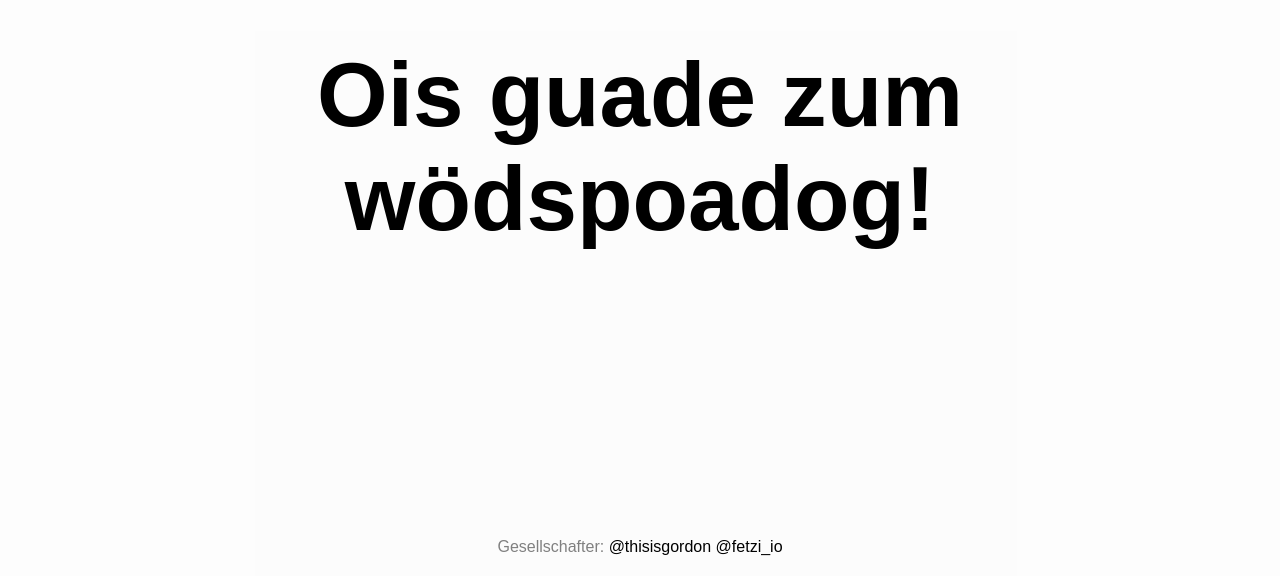
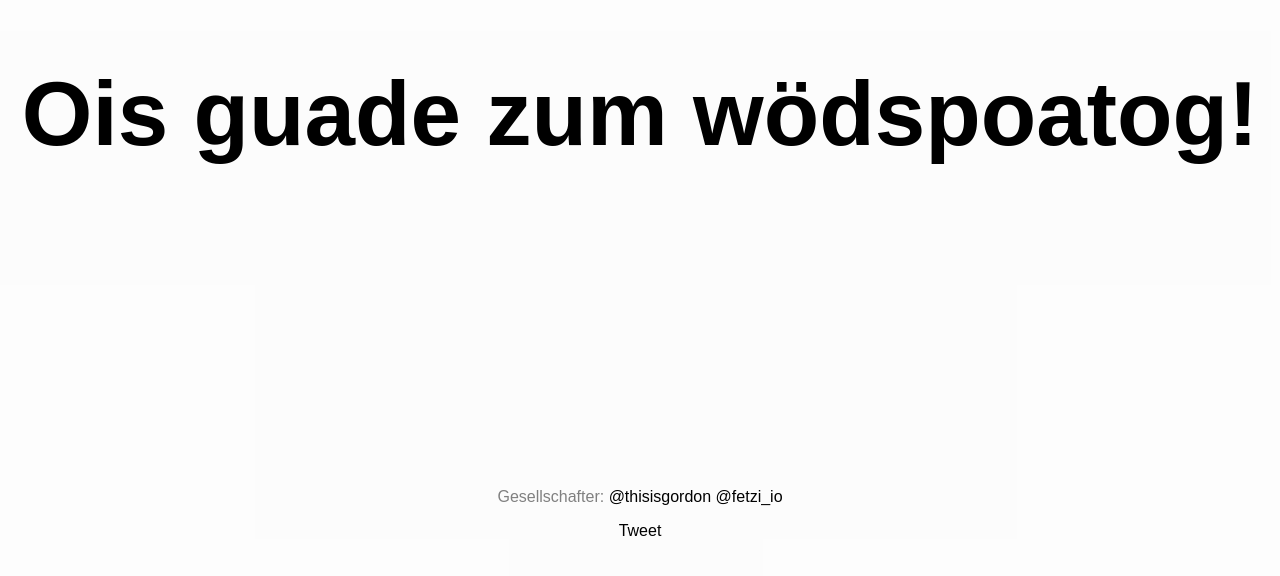
Before and after one commit to k9ordon/weltspartag.eu, a plain HTML site: page index.html in a window 1280 px wide. Shown: the part 224-800 px from the top of the page. Drawn offline with Linux system fonts and the light colour scheme.

Commit message:
added share 👍

```diff
--- a/index.html
+++ b/index.html
@@ -37,7 +37,7 @@
 	}
 
 	footer {
-		flex: 0 0 50px;
+		flex: 0 0 auto;
 		padding:20px;
 		color: gray;
 	}
@@ -52,12 +52,17 @@
 <layout>
 	<content>
 		<h1>
-			Ois guade zum w&ouml;dspoadog!
+			Ois guade zum w&ouml;dspoatog!
 		</h1>
 	</content>
 	<footer>
-		Gesellschafter:
-		<a href="https://twitter.com/thisisgordon">@thisisgordon</a>
-		<a href="https://twitter.com/fetzi_io">@fetzi_io</a>
+		<p>
+			Gesellschafter:
+			<a href="https://twitter.com/thisisgordon">@thisisgordon</a>
+			<a href="https://twitter.com/fetzi_io">@fetzi_io</a>
+		</p>
+		<p>
+			<a href="https://twitter.com/share" class="twitter-share-button" data-text="Ois guade ihr heisl!" data-url="http://weltspartag.eu"data-size="large" data-hashtags="woedspoatog">Tweet</a> <script>!function(d,s,id){var js,fjs=d.getElementsByTagName(s)[0],p=/^http:/.test(d.location)?'http':'https';if(!d.getElementById(id)){js=d.createElement(s);js.id=id;js.src=p+'://platform.twitter.com/widgets.js';fjs.parentNode.insertBefore(js,fjs);}}(document, 'script', 'twitter-wjs');</script>
+		</p>
 	</footer>
 </layout>
```
